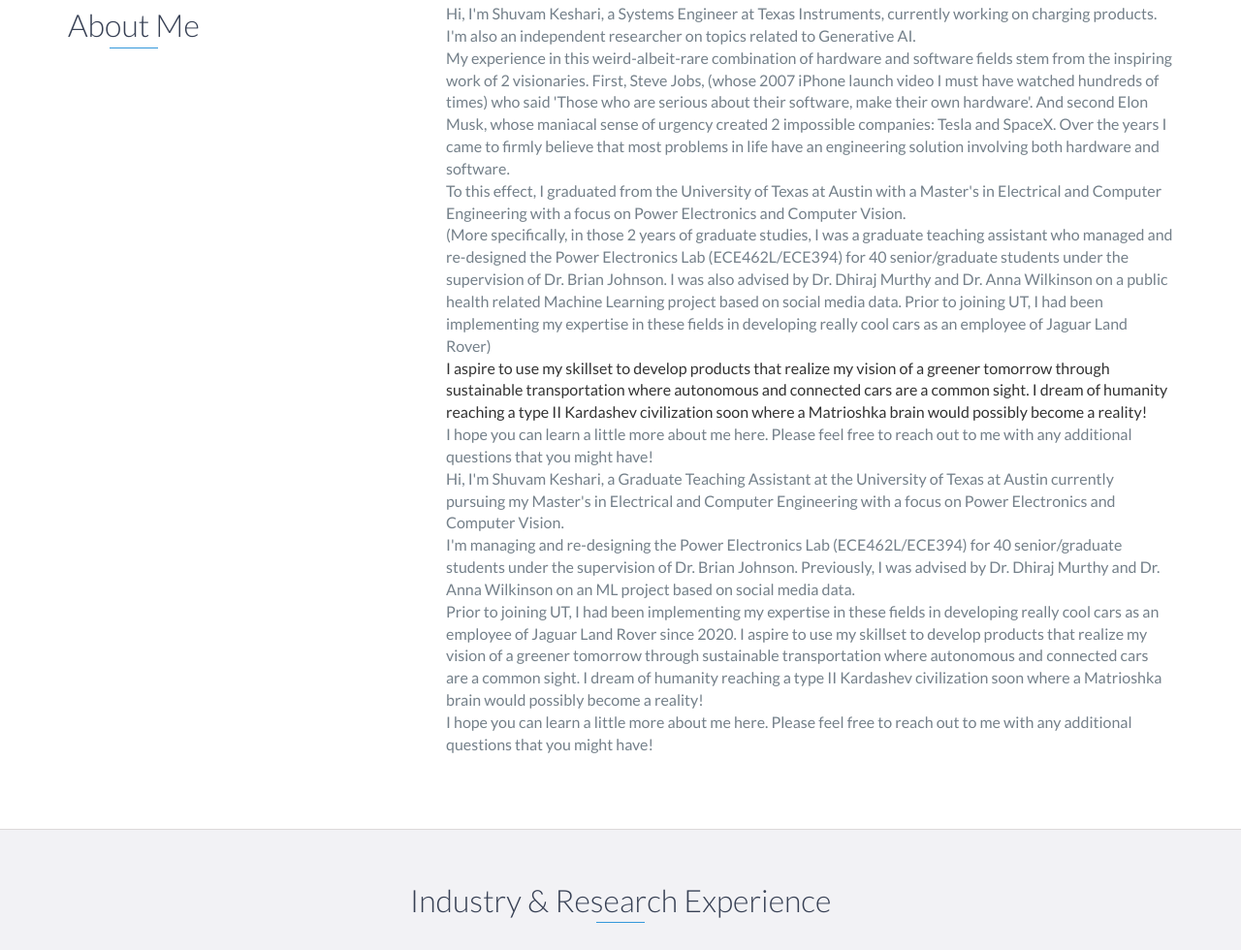
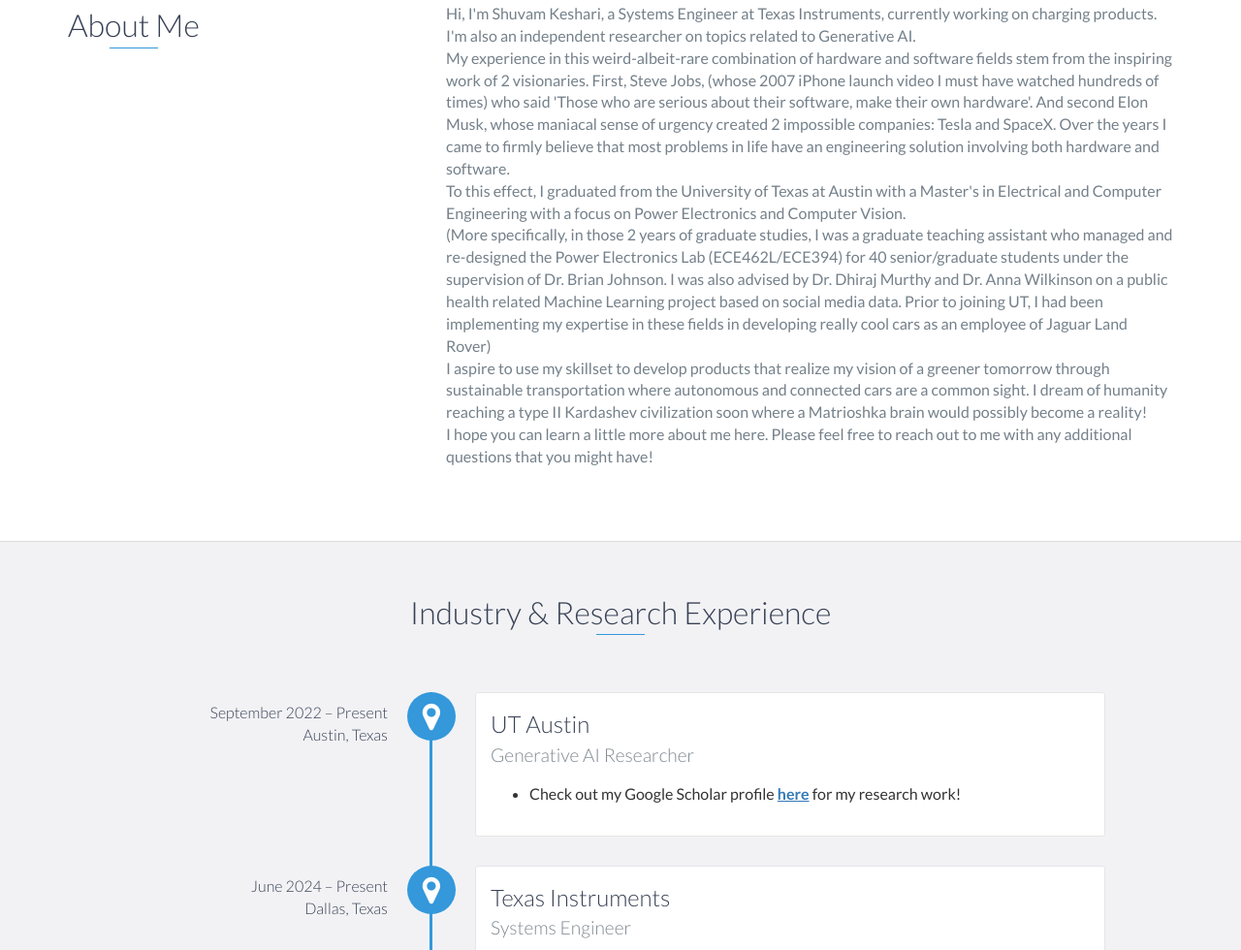
Before and after one commit to keshariS/my_portfolio, a website: page index.html in a window 1280 px wide. Shown: the part 872-1852 px from the top of the page at 97% size. Drawn offline with nearby package versions, Linux system fonts and the light colour scheme.

Commit message:
Update index.html

```diff
--- a/index.html
+++ b/index.html
@@ -83,21 +83,10 @@
 <p>(More specifically, in those 2 years of graduate studies, I was a graduate teaching assistant who managed and re-designed the Power Electronics Lab (ECE462L/ECE394) for 40 senior/graduate students under the supervision of Dr. Brian Johnson. I was also advised by Dr. Dhiraj Murthy and Dr. Anna Wilkinson on a public health related Machine Learning project based on social media data.
 Prior to joining UT, I had been implementing my expertise in these fields in developing really cool cars as an employee of Jaguar Land Rover)
 </p>
-<p></p>I aspire to use my skillset to develop products that realize my vision of a greener tomorrow through sustainable transportation where autonomous and connected cars are a common sight. I dream of humanity reaching a type II Kardashev civilization soon where a Matrioshka brain would possibly become a reality!
+<p>I aspire to use my skillset to develop products that realize my vision of a greener tomorrow through sustainable transportation where autonomous and connected cars are a common sight. I dream of humanity reaching a type II Kardashev civilization soon where a Matrioshka brain would possibly become a reality!
 </p>
 <p>I hope you can learn a little more about me here. Please feel free to reach out to me with any additional questions that you might have!
 	</p>
-			<p>
-Hi, I'm Shuvam Keshari, a Graduate Teaching Assistant at the University of Texas at Austin currently pursuing my Master's in Electrical and Computer Engineering with a focus on Power Electronics and Computer Vision.
-</p>
-
-<p>I'm managing and re-designing the Power Electronics Lab (ECE462L/ECE394) for 40 senior/graduate students under the supervision of Dr. Brian Johnson. Previously, I was advised by Dr. Dhiraj Murthy and Dr. Anna Wilkinson on an ML project based on social media data.
-</p>
-
-<p>Prior to joining UT, I had been implementing my expertise in these fields in developing really cool cars as an employee of Jaguar Land Rover since 2020. I aspire to use my skillset to develop products that realize my vision of a greener tomorrow through sustainable transportation where autonomous and connected cars are a common sight. I dream of humanity reaching a type II Kardashev civilization soon where a Matrioshka brain would possibly become a reality!
-</p>
-<p>I hope you can learn a little more about me here. Please feel free to reach out to me with any additional questions that you might have!
-                    </p>
                 </div>
             </div>
         </div>
```
